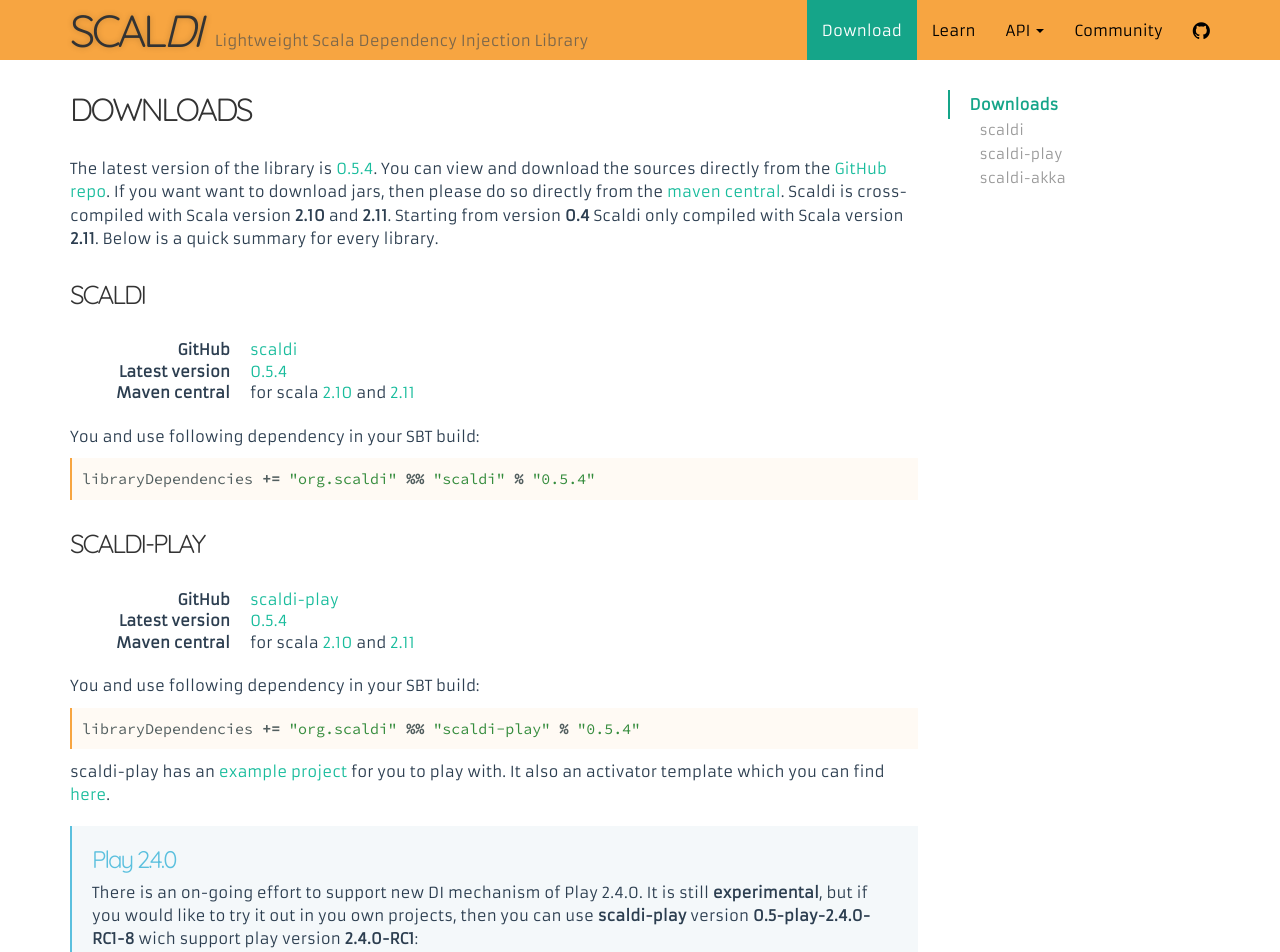
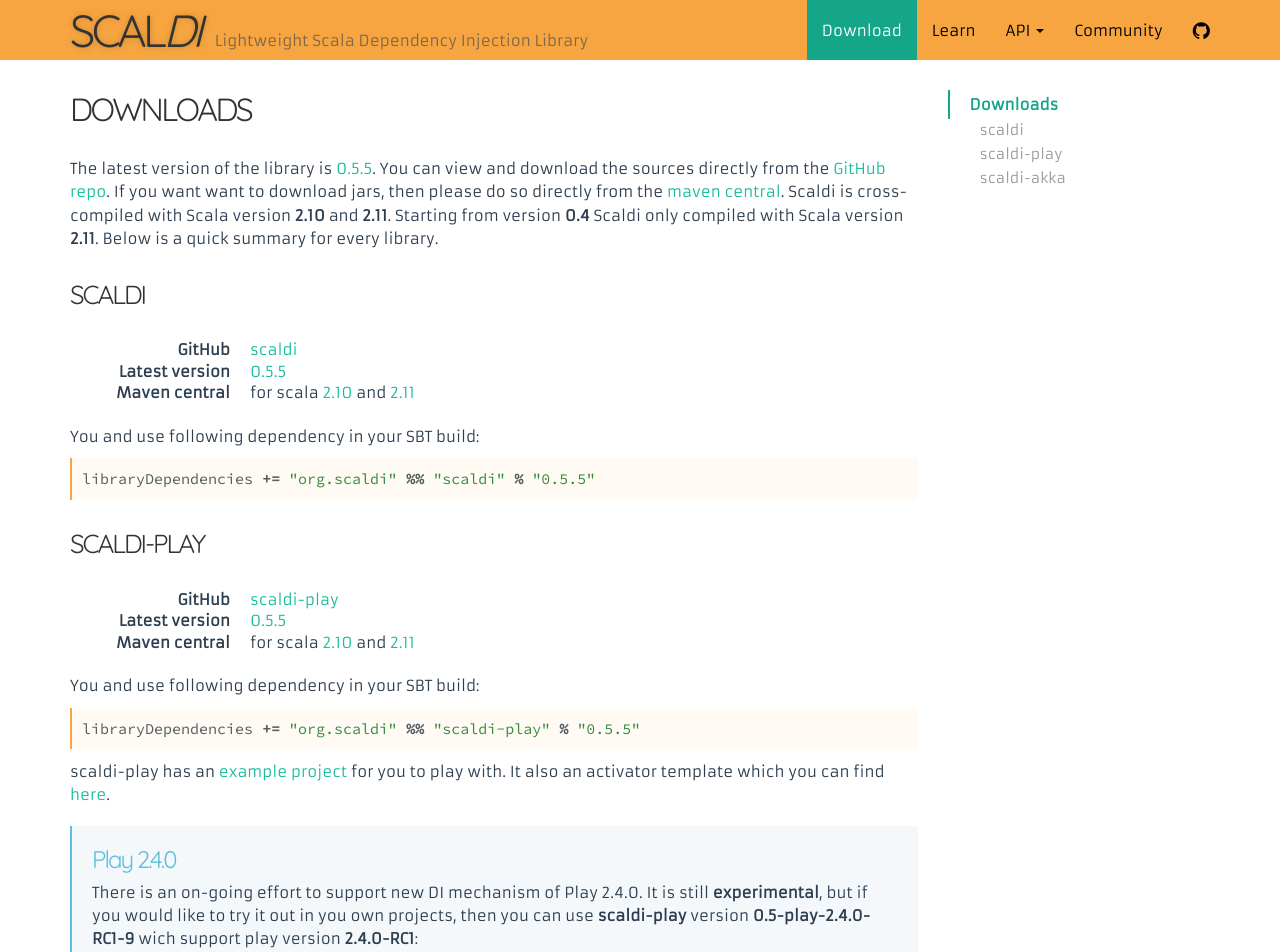
Before and after one commit to scaldi/scaldi-website, a Jekyll site: the page built from download.md, in a window 1280 px wide and 1400 px high. Shown: the top 952 px of the window. Built offline with Jekyll 4.4.1, drawn with Linux system fonts in a browser that asks for light colours; some of the changed text lies outside the part shown.

Commit message:
Bumped versions

```diff
--- a/_config.yml
+++ b/_config.yml
@@ -7,11 +7,11 @@
 domain: scaldi.org
 
 version:
-  scaldi: 0.5.4
-  scaldi-play: 0.5.4
-  scaldi-play-24: 0.5-play-2.4.0-RC1-8
+  scaldi: 0.5.5
+  scaldi-play: 0.5.5
+  scaldi-play-24: 0.5-play-2.4.0-RC1-9
   play-24: 2.4.0-RC1
-  scaldi-akka: 0.5.4
+  scaldi-akka: 0.5.5
 
 version-210:
   scaldi: 0.3.2
```
